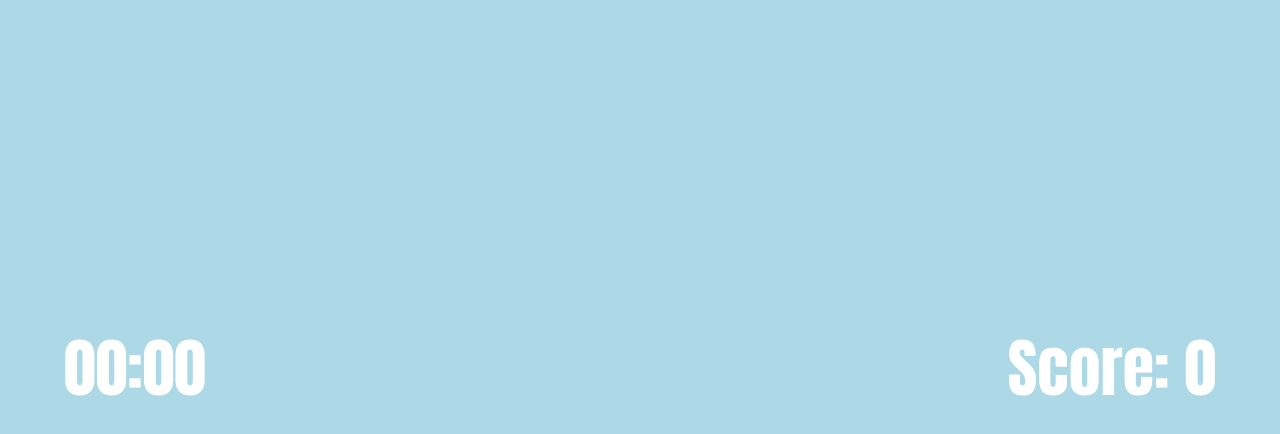
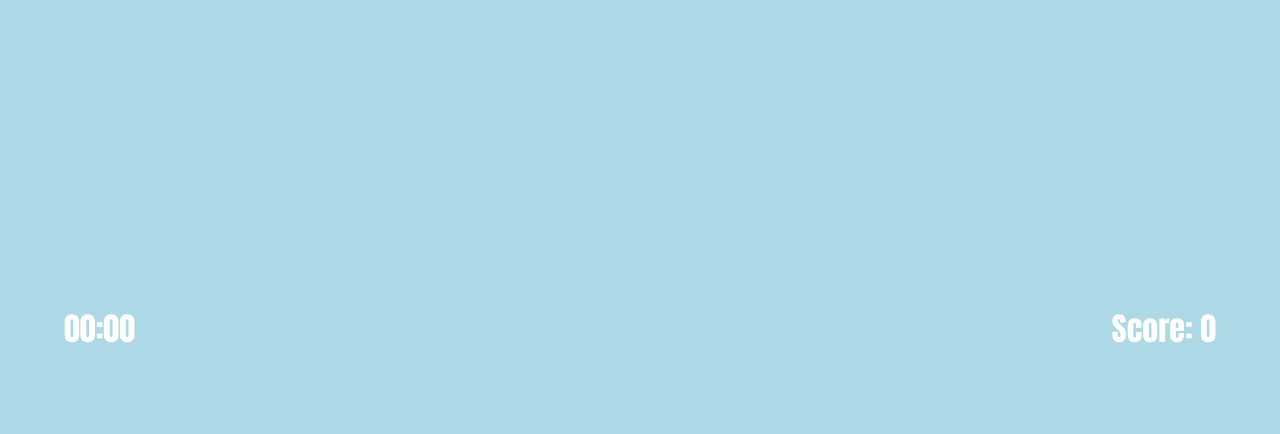
Before and after one commit to apex-21india/apex-21india.github.io, a plain HTML site: page insects/index.html in a window 1280 px wide. Shown: the part 1312-1746 px from the top of the page. Drawn offline with Linux system fonts and the light colour scheme.

Commit message:
Updated css

```diff
--- a/insects/index.html
+++ b/insects/index.html
@@ -5,6 +5,7 @@
     <meta name="viewport" content="width=device-width, initial-scale=1.0">
     <title>Catch The Insect</title>
     <link rel="stylesheet" href="styles.css">
+	<link href="https://fonts.googleapis.com/css2?family=Anton&display=swap" rel="stylesheet">
 </head>
 <body>
     <section class="screen intro">
--- a/insects/styles.css
+++ b/insects/styles.css
@@ -8,7 +8,7 @@
     --clr-back: lightblue;
     --clr-text: white;
 
-    --ff-1: Impact, Haettenschweiler, 'Arial Narrow Bold', sans-serif;
+    --ff-1: Impact, fantasy, Anton;
     --ff-2: Arial, sans-serif;
 
     --fs-1: 5rem;
@@ -17,7 +17,7 @@
     --fs-4: 1rem;
 }
 
-@media screen and (max-width: 324px){
+@media screen and (max-width: 350px){
 	:root{
 		--fs-1: 3rem;
 		--fs-2: 2rem;
@@ -104,7 +104,7 @@ h2{
 }
 
 .game-container{
-	font-size: var(--fs-2);
+	font-size: var(--fs-3);
 	padding-top: .5em;
 }
 
```
Also changed, not shown: 1 other file.
